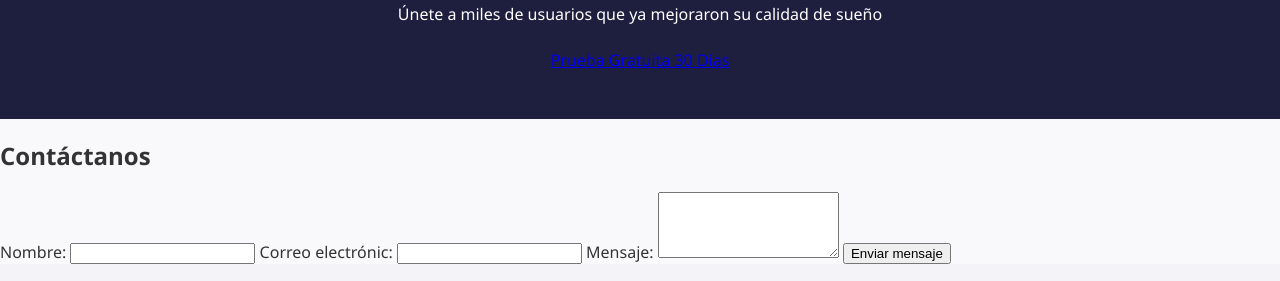
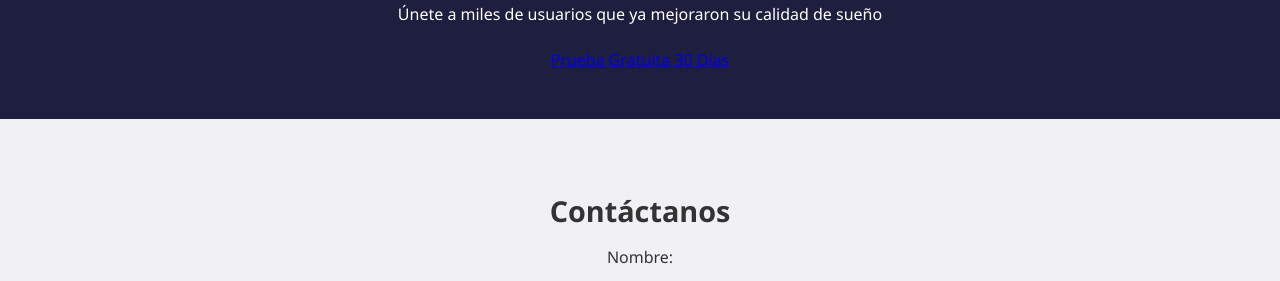
Before and after one commit to CircadiaLabs/SomnoLink, a plain HTML site: page index.html in a window 1280 px wide. Shown: the part 2049-2330 px from the top of the page. Drawn offline with Linux system fonts and the light colour scheme.

Commit message:
Update styles.css

```diff
--- a/public/assets/styles/styles.css
+++ b/public/assets/styles/styles.css
@@ -323,3 +323,42 @@ body {
     width: 80%;
   }
 }
+
+.contact-section {
+  padding: 3rem 2rem;
+  background-color: #f0f0f5;
+  text-align: center;
+}
+
+.contact-section h2 {
+  font-size: 1.8rem;
+  margin-bottom: 1rem;
+}
+
+#contact-form {
+  max-width: 500px;
+  margin: 0 auto;
+  display: flex;
+  flex-direction: column;
+  gap: 1rem;
+}
+
+#contact-form input,
+#contact-form textarea {
+  padding: 0.8rem;
+  border: 1px solid #ccc;
+  border-radius: 5px;
+}
+
+#contact-form button {
+  background-color: #5f4bb6;
+  color: white;
+  padding: 0.8rem;
+  border: none;
+  border-radius: 5px;
+  cursor: pointer;
+}
+
+#contact-form button:hover {
+  background-color: #4c3a99;
+}
```
